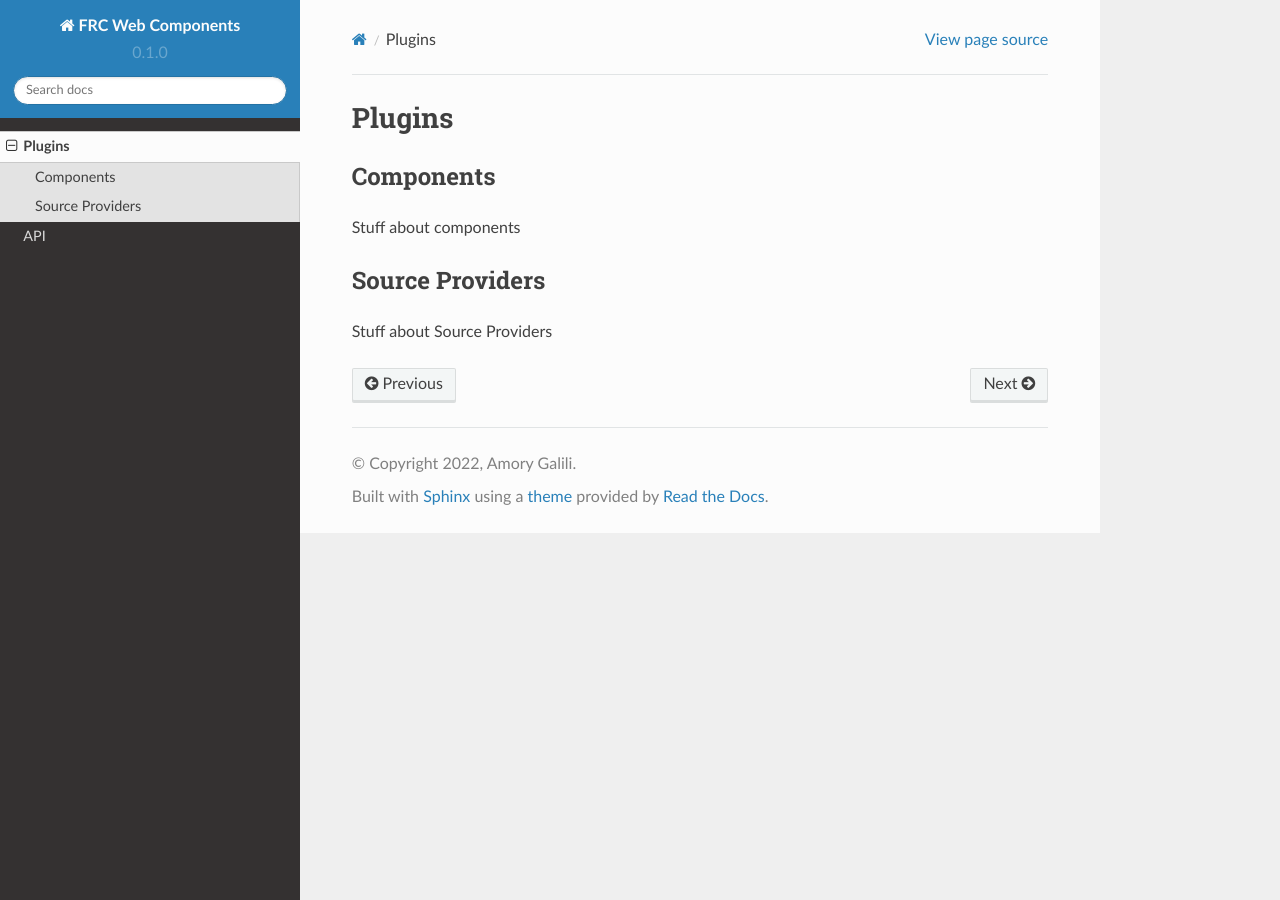
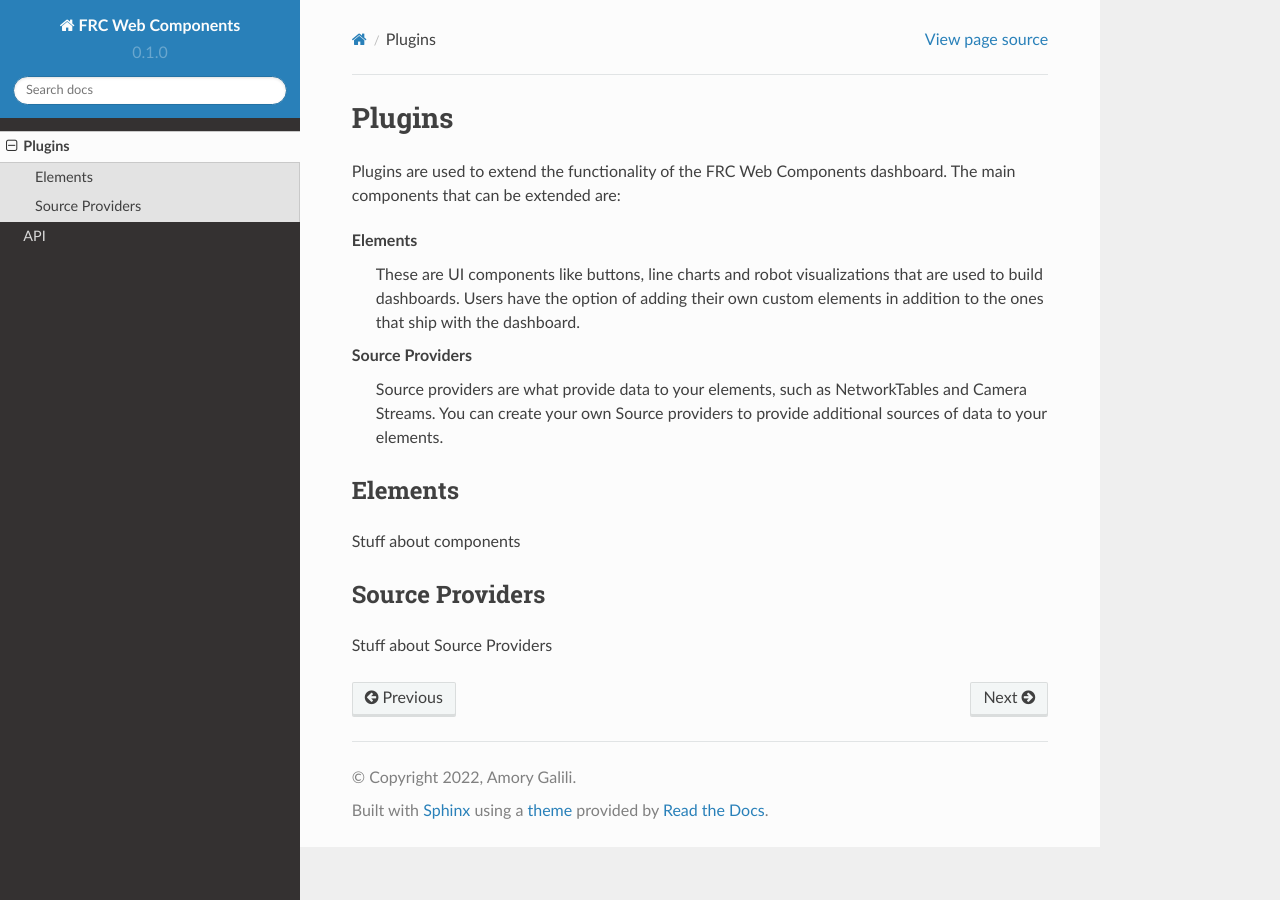
Before and after one commit to frc-web-components/docs, a Sphinx documentation site: the page built from docs/source/plugins.rst, in a window 1280 px wide. Built offline with Sphinx 7.4.7 and the Read the Docs theme 2.0.0, drawn with Linux system fonts in a browser that asks for light colours.

Commit message:
Updated plugins doc

```diff
--- a/docs/source/plugins.rst
+++ b/docs/source/plugins.rst
@@ -1,10 +1,16 @@
 Plugins
 =======
 
-.. _components:
+Plugins are used to extend the functionality of the FRC Web Components dashboard. The main components that can be extended are:
 
-Components
-----------
+**Elements**
+   These are UI components like buttons, line charts and robot visualizations that are used to build dashboards. Users have the option of adding their own custom elements in addition to the ones that ship with the dashboard.
+**Source Providers**
+   Source providers are what provide data to your elements, such as NetworkTables and Camera Streams. You can create your own Source providers to provide additional sources of data to your elements.
+
+
+Elements
+--------
 
 Stuff about components
 
```
